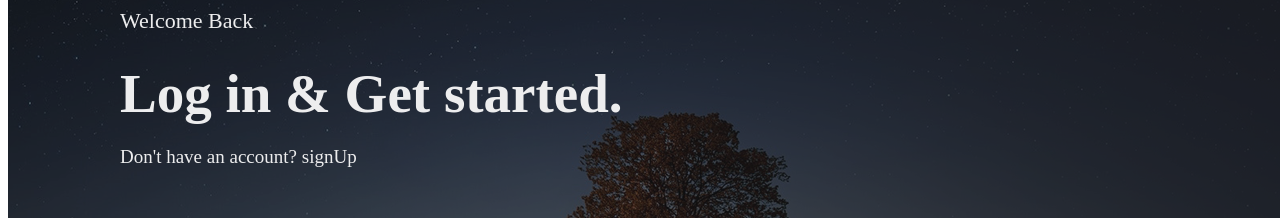
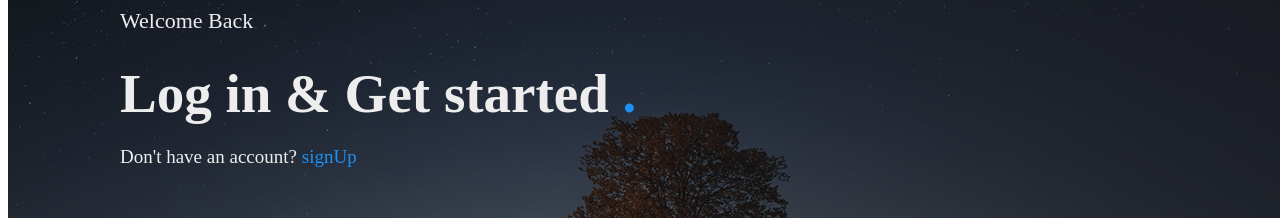
Before and after one commit to mrigajana-makstark/Login-UDSA, a plain HTML site: page index.html in a window 1280 px wide. Shown: the part 298-516 px from the top of the page. Drawn offline with Linux system fonts and the light colour scheme.

Commit message:
Update index.html

```diff
--- a/index.html
+++ b/index.html
@@ -15,9 +15,9 @@
         Welcome Back
         </div>
   <div class="login">
-    Log in & Get started.</div>
+        Log in & Get started<span style="color:#1D90F4"> .</span></div>
     <div class="signup">
-      Don't have an account? signUp</div>
+      Don't have an account?<span style="color:#1D90F4"> signUp</span></div>
 <div class="email">
   </div>
   <div class="email-text">Email</div>
```
